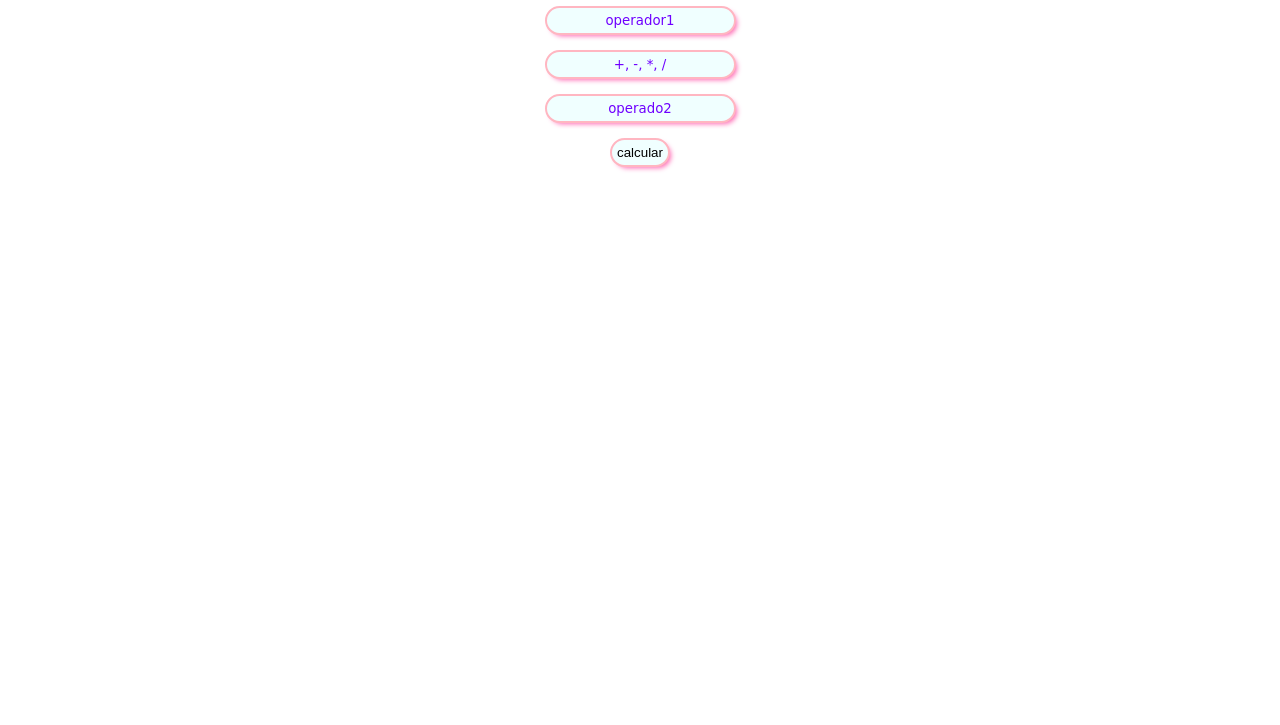
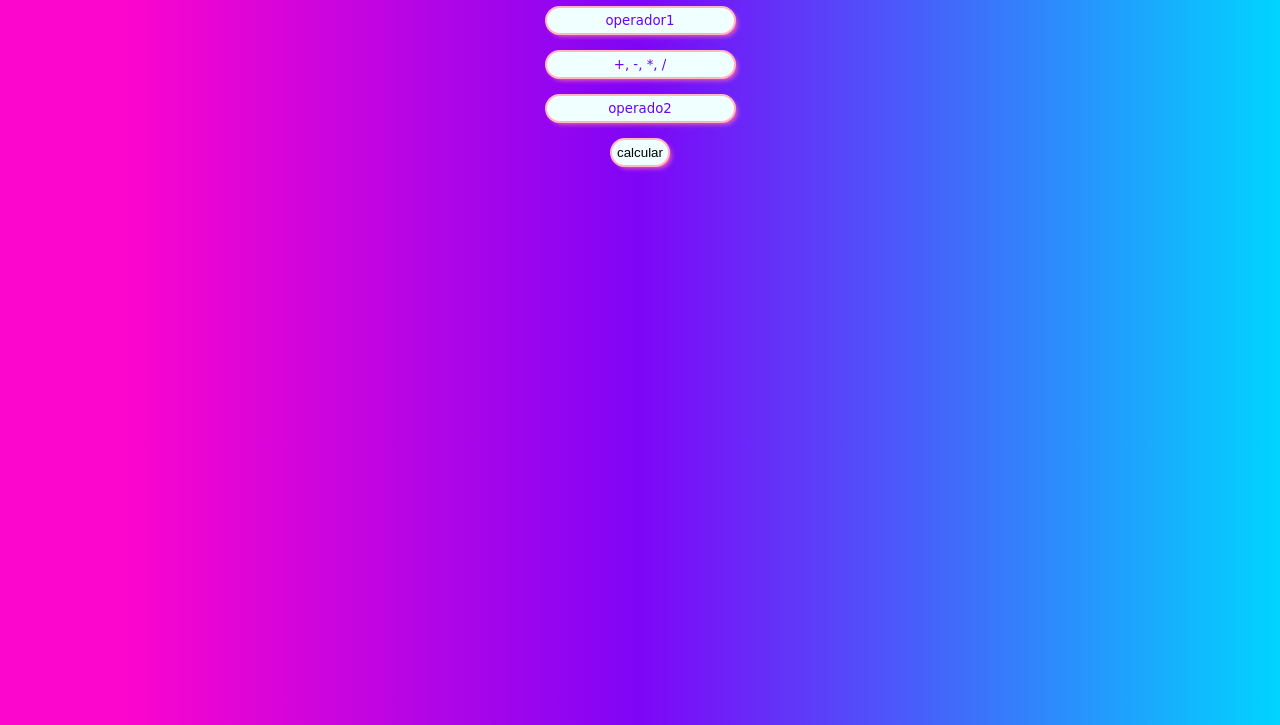
Before and after one commit to WUERION/Calculadora.js, a plain HTML site: page index.html in a window 1280 px wide. Shown: the part 75-800 px from the top of the page. Drawn offline with Linux system fonts and the light colour scheme.

Commit message:
Update style.css

```diff
--- a/style.css
+++ b/style.css
@@ -1,10 +1,9 @@
 body{
     font-family: cursive;
     text-align: center;
-   /* background: rgb(252,5,205);
+    background: rgb(252,5,205);
     background: linear-gradient(90deg, rgba(252,5,205,1) 10%, rgba(127,5,247,1) 50%,
-     rgba(0,212,255,1) 100%);*/
-     background:white;
+     rgba(0,212,255,1) 100%);
 }
 
 input{
```
